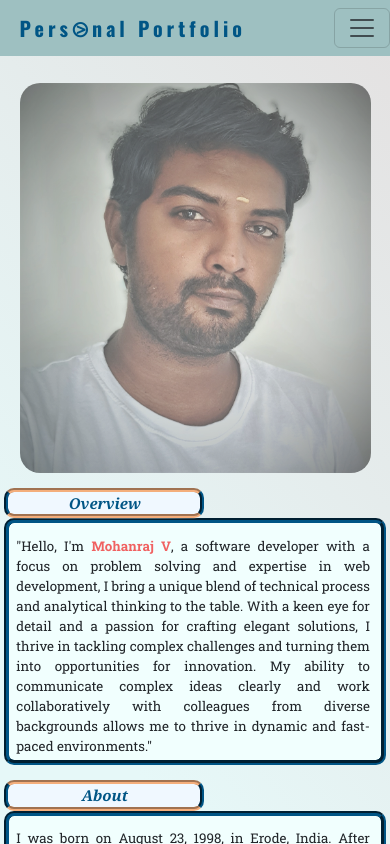
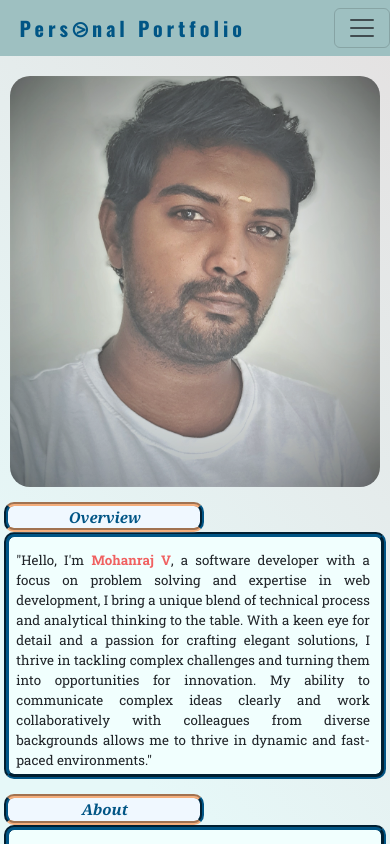
Before and after one commit to Mohanraj-VD/Mohan_Portfolio, a React (Create React App) app: page / in a window 390 px wide. Shown: the top 844 px of the page. Built offline with nearby package versions, Linux system fonts and the light colour scheme.

Commit message:
css changes for profile pic

```diff
--- a/src/Styles/Profile.css
+++ b/src/Styles/Profile.css
@@ -54,8 +54,8 @@
     margin-left: 35%;
     width: 50%;
     height: 50%;
-    position: sticky;
-    margin-top: 1%;
+    position: relative;
+    margin-top:3%;
 }
 
 #foot {
@@ -80,12 +80,12 @@
     }
     .profilephoto {
         height: 40%;
-        width: 90%;
-        margin-top: 2%;
-        margin-left: 5%;
-        margin-right: 5%;
-        display: block;
-        opacity: 0.8;
+        width: 95%;
+        margin-top: 0%;
+        margin-left: 2.5%;
+        margin-right: 2.5%;
+        display: flex;
+        opacity: 0.9;
         border-radius: 20px 20px 20px 20px;
     }
 
```
